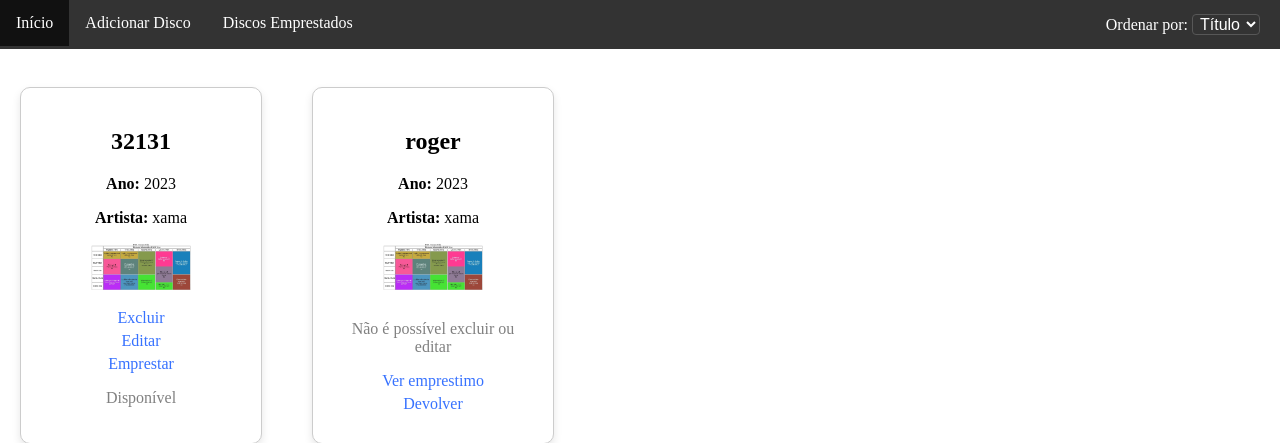
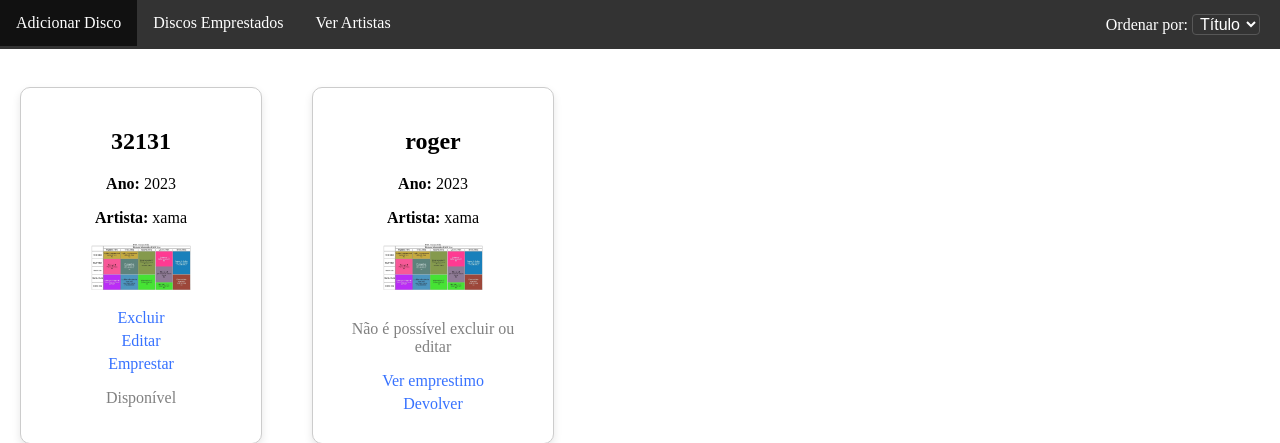
Before and after one commit to cauaauler/IFRS-Discoteca-Prog-2024, a PHP site: page /discos.php in a window 1280 px wide. Shown: the top 443 px of the page. Run offline with PHP 8.4, Linux system fonts and the light colour scheme; data comes from the database, SQL or seed files in the repository.

Commit message:
matando o index e style

```diff
--- a/discos.php
+++ b/discos.php
@@ -14,9 +14,9 @@
         <!-- Nav bar -->
         <nav>
             <ul class="navbar">
-                <li><a href="index.php">Início</a></li>
                 <li><a href="form_addDisco.php">Adicionar Disco</a></li>
                 <li><a href="discosEmprestados.php">Discos Emprestados</a></li>
+                <li><a href='artistas.php'>Ver Artistas</a></li>
                 <li style="float:right; color: white;">
                     <form method="GET" action="">
                         <label for="ordenar">Ordenar por:</label>
--- a/index.php
+++ b/index.php
@@ -4,13 +4,12 @@
     <meta charset="UTF-8">
     <meta name="viewport" content="width=device-width, initial-scale=1.0">
     <title>BASE</title>
-    <link rel="stylesheet" href="style.css">
+    <link rel="stylesheet" href="discos.css">
 </head>
 <body>
     <?php
      echo "bom dia";
      echo "</br>";
-     echo "<a href='artistas.php'>ver artistas</a>";
      echo "<br>";
      echo "<a href='discos.php'>ver discoteca</a>"
     ?>
```
Also changed, not shown: style.css (added).
